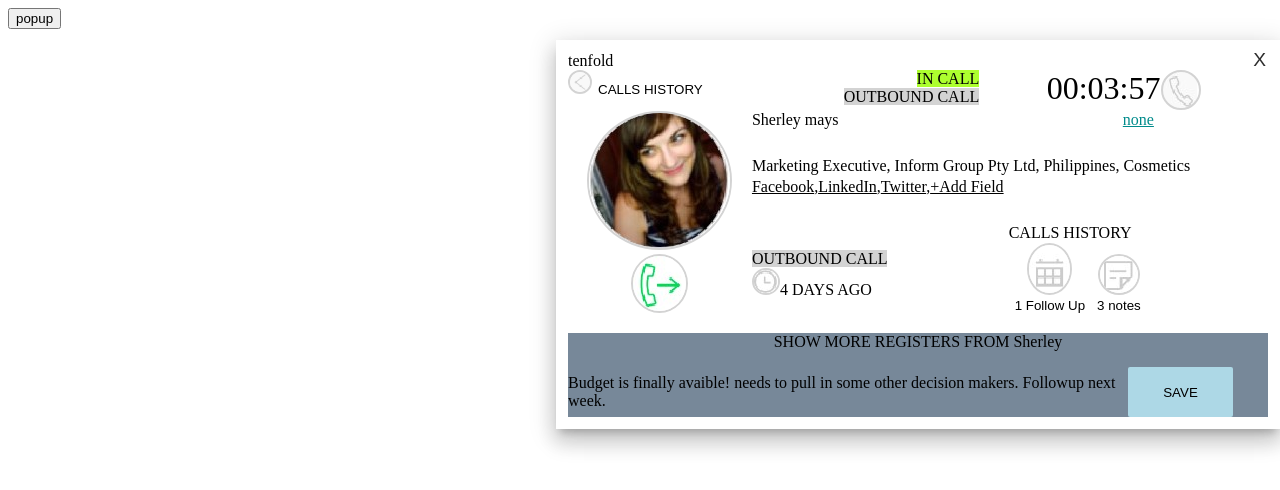
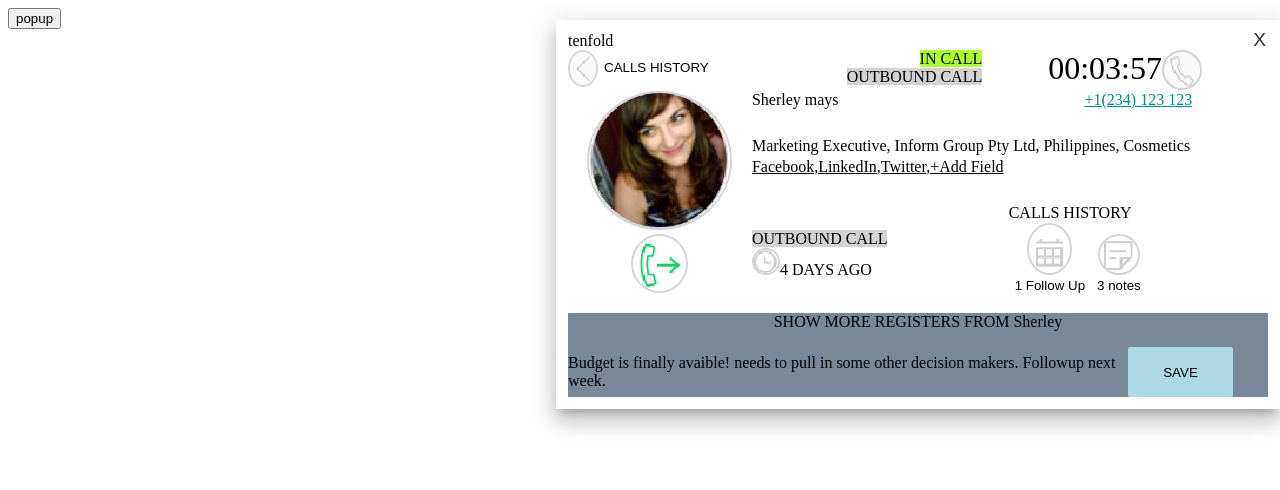
Before and after one commit to lizhoucheng/angular-practice, an Angular app: page / in a window 1280 px wide. Both pictures are taken after a click on the button "popup". Shown: the top 490 px of the page. Built offline with nearby package versions, Linux system fonts and the light colour scheme.

Commit message:
organize CSS

```diff
--- a/src/app/person-modal/person-modal.component.html
+++ b/src/app/person-modal/person-modal.component.html
@@ -1,44 +1,44 @@
-<div [@modal]="visible ? open : closed" *ngIf="visible" class="dialog">
-    <!-- <ng-content></ng-content> -->
+<div [@modal]="visible ? open : closed" *ngIf="visible" class="modal">
     <div id="header">
         <span>tenfold</span>
-        <button (click)="close()" aria-label="Close" class="dialog_close-btn">X</button>
+        <button (click)="close()" aria-label="Close" class="modal_close-btn">X</button>
     </div>
-    <div id="callingInfo">
-        <div class="item1">
-            <img src="assets/images/back-arrow.png" style="width: 20px; height: 20px;"/>
+
+    <div id="calling-info">
+        <div id="go-back">
+            <img src="assets/images/back-arrow.png"/>
             <button id="callHistoryBtn">CALLS HISTORY</button>
-            <!-- <a href="#" class="previous">&laquo; CALLS HISTORY</a> -->
         </div>
-        <div class="item2" style="text-align: right;">
-            <span id="inCallText" style="background-color: greenyellow;">IN CALL</span>
+        <div id="call-type">
+            <span id="inCallText" [ngStyle]="{'background-color': person.callType.toLowerCase().includes('incall') ? 'greenyellow' : 'lightgray'}">IN CALL</span>
             <br/>
-            <span id="outboundCallText" style="background-color: lightgray">OUTBOUND CALL</span>
+            <span id="outboundCallText" [ngStyle]="{'background-color': person.callType.toLowerCase().includes('incall') ? 'lightgray' : 'greenyellow'}">OUTBOUND CALL</span>
         </div>
         <div class="item3">
-            <span id="callDuration">{{person.callDuration}}</span>
+            <span id="call-duration">{{person.callDuration}}</span>
         </div>
         <div class="item4">
-            <button id="callBtn"></button>
+            <button id="call-btn"></button>
         </div>
     </div>
-    <div id="personalInfo">
-        <div style="grid-column: 1; grid-row: 1/5; text-align: center">
+
+    <div id="personal-info">
+        <div class="images">
             <img src="assets/images/person.jpg"/>
             <br/>
             <img src="assets/images/callout.jpg"/>
         </div>
-        <div style="grid-column: 2; grid-row: 1">{{(person.firstName + ' ' + person.lastName) || "none"}}</div>
-        <div style="grid-column: 3; grid-row: 1; text-align: center; color: darkcyan; text-decoration: darkcyan underline">{{person.numsber || "none"}}</div>
-        <div style="grid-column: 2/span 2; grid-row: 2; padding-top: 5%;">{{person.intro}}</div>
-        <div style="grid-column: 2/span 2; grid-row: 3; text-decoration: underline;"><span *ngFor="let medium of person.socialMedia"><a>{{medium.name}}</a>,</span><a>+Add Field</a></div>
-        <div style="grid-column: 2; grid-row: 4/5;padding-top: 20%;">
-            <span style="background-color: lightgrey">{{person.previousCall.type || "none"}}</span>
+        <div id="name">{{(person.firstName + ' ' + person.lastName) || "none"}}</div>
+        <div id="phone-number">{{person.number || "none"}}</div>
+        <div id="intro">{{person.intro}}</div>
+        <div id="social-media"><span *ngFor="let medium of person.socialMedia"><a>{{medium.name}}</a>,</span><a>+Add Field</a></div>
+        <div id="previous-call">
+            <span id="type">{{person.previousCall.type || "none"}}</span>
             <br />
             <img src="assets/images/clock.jpg" />
             <span>{{person.previousCall.time || "none"}}</span>
         </div>
-        <div style="grid-column: 3; grid-row: 4/5; padding-top: 10%;">
+        <div id="history">
             CALLS HISTORY
             <br />
             <button>
@@ -53,12 +53,12 @@
             </button>
         </div>
     </div>
-    <div id="registers" style="background-color: lightslategray">
-        <p style="text-align: center;">SHOW MORE REGISTERS FROM {{person.firstName || "none"}}</p>
+
+    <div id="registers">
+        <p>SHOW MORE REGISTERS FROM {{person.firstName || "none"}}</p>
         <div>
-            <span style="display: inline-block; width:80%;vertical-align: middle">{{person.register.content || "none"}}</span>
-            <button style="display: inline-block; width: 15%; height: 50px; text-align: center; background-color: lightblue; border-radius: 2px; vertical-align: middle;">SAVE</button>
+            <span id="content">{{person.register.content || "none"}}</span>
+            <button id="save-btn">SAVE</button>
         </div>
     </div>
 </div>
-<!-- <div *ngIf="visible" class="overlay" (click)="close()"></div> -->
--- a/src/app/person-modal/person-modal.component.scss
+++ b/src/app/person-modal/person-modal.component.scss
@@ -8,17 +8,7 @@ button {
     border: none;
 }
 
-.overlay {
-    position: fixed;
-    top: 0;
-    bottom: 0;
-    left: 0;
-    right:0;
-    background-color: rgba(0,0,0,0.5);
-    z-index: 999;
-}
-
-.dialog {
+.modal {
     z-index: 1000;
     position:fixed;
     right: 0;
@@ -34,60 +24,130 @@ button {
     box-shadow: 0 7px 8px -4px rgba(0, 0, 0, 0.2), 0 13px 19px 2px rgba(0, 0, 0, 0.14), 0 5px 24px 4px rgba(0, 0, 0, 0.12);
 }
 
-#callBtn {
-    height: 40px;
-    width: 40px;
-    border-radius: 50%;
-    border: 2px solid lightgray;
-    background-image: url('../../assets/images/phone.jpg');
-    background-repeat:no-repeat;
+.modal_close-btn {
+    border: 0;
+    background: none;
+    color: #2d2d2d;
+    position: absolute;
+    top: 8px;
+    right: 8px;
+    font-size: 1.2em;
 }
 
-#callingInfo {
+
+#calling-info {
     display: grid;
     grid-template-rows: 30% 40% 20% 10%;
+
+    #go-back {
+        grid-column: 1;
+
+        img {
+            vertical-align: middle;
+        }
+    }
+
+    #call-type {
+        grid-column: 2;
+        text-align: right;
+    }
+
+    .item3 {
+        grid-column: 3;
+
+        #call-duration {
+            float: right;
+            font-size: xx-large;
+        }
+    }
+
+    .item4 {
+        grid-column: 4;
+
+        #call-btn {
+            height: 40px;
+            width: 40px;
+            border-radius: 50%;
+            border: 2px solid lightgray;
+            background-image: url('../../assets/images/phone.jpg');
+            background-repeat:no-repeat;
+        }
+    }
 }
 
-#personalInfo {
+#personal-info {
     display: grid;
     grid-column: 33% 33% 33%;
     grid-row: 14% 10% 10% 10% 10%;
+
+    .images {
+        grid-column: 1;
+        grid-row: 1/5;
+        text-align: center;
+    }
+
+    #name {
+        grid-column: 2;
+        grid-row: 1;
+    }
+
+    #phone-number {
+        grid-column: 3;
+        grid-row: 1;
+        text-align: center;
+        color: darkcyan;
+        text-decoration: darkcyan underline;
+    }
+
+    #intro {
+        grid-column: 2/span 2;
+        grid-row: 2;
+        padding-top: 5%;
+    }
+
+    #social-media {
+        grid-column: 2/span 2;
+        grid-row: 3;
+        text-decoration: underline;
+    }
+
+    #previous-call {
+        grid-column: 2;
+        grid-row: 4/5;
+        padding-top: 20%;
+
+        #type {
+            background-color: lightgrey;
+        }
+    }
+
+    #history {
+        grid-column: 3;
+        grid-row: 4/5;
+        padding-top: 10%;
+    }
 }
 
-.item1 {
-    grid-column: 1;
-    vertical-align: middle;
+#registers {
+    background-color: lightslategray;
+
+    p {
+        text-align: center;
+    }
+
+    #content {
+        display: inline-block;
+        width:80%;
+        vertical-align: middle;
+    }
+
+    #save-btn {
+        display: inline-block;
+        width: 15%;
+        height: 50px;
+        text-align: center;
+        background-color: lightblue;
+        border-radius: 2px;
+        vertical-align: middle;
+    }
 }
-
-.item2{
-    grid-column: 2;
-}
-
-#callDuration {
-    float: right;
-    font-size: xx-large;
-}
-
-.item3 {
-    grid-column: 3;
-}
-
-.item4 {
-    grid-column: 4;
-}
-
-@media (min-width: 768px) {
-    .dialog {
-      top: 40px;
-    }
-  }
-
-  .dialog_close-btn {
-      border: 0;
-      background: none;
-      color: #2d2d2d;
-      position: absolute;
-      top: 8px;
-      right: 8px;
-      font-size: 1.2em;
-  }
```
